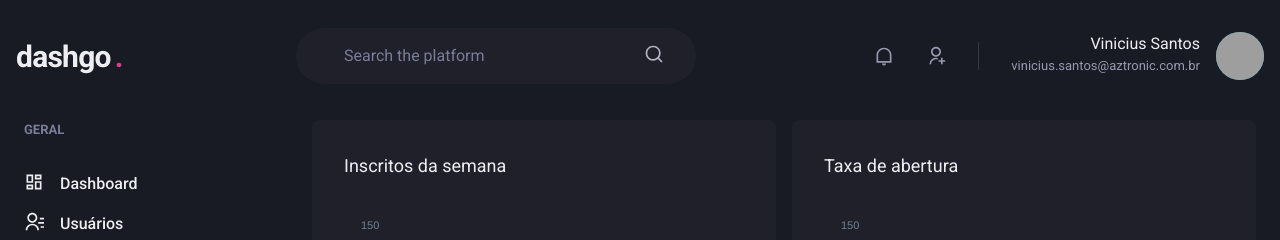
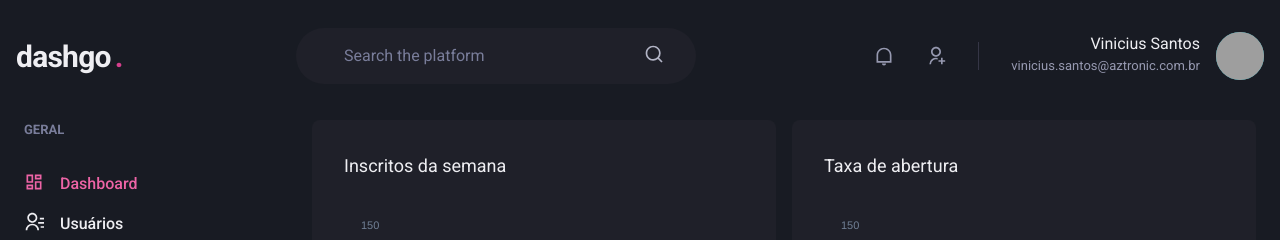
Before and after one commit to vini-cius/dashgo, a Next.js app: page /dashboard in a window 1280 px wide. Shown: the top 240 px of the page. Built offline with nearby package versions, Linux system fonts and the light colour scheme; grey boxes are pictures that could not be loaded.

Commit message:
Sinalizando link ativo

```diff
--- /dev/null
+++ b/src/components/ActiveLink.tsx
@@ -0,0 +1,32 @@
+import Link, { LinkProps } from 'next/link';
+import { useRouter } from 'next/router';
+import { cloneElement, ReactElement } from 'react';
+
+interface ActiveLinkProps extends LinkProps {
+  children: ReactElement;
+  shouldMatchExactHref?: boolean;
+}
+
+export function Activelink({ children, shouldMatchExactHref = false, ...rest }: ActiveLinkProps) {
+  const { asPath } = useRouter();
+  let isActive = false;
+
+  if (shouldMatchExactHref && (asPath === rest.href || asPath === rest.as)) {
+    isActive = true;
+  }
+
+  if (
+    !shouldMatchExactHref && asPath.startsWith(String(rest.href))
+    || asPath.startsWith(String(rest.as))
+  ) {
+    isActive = true;
+  }
+
+  return (
+    <Link {...rest}>
+      {cloneElement(children, {
+        color: isActive ? 'pink.400' : 'gray.50'
+      })}
+    </Link>
+  );
+}
--- a/src/components/Sidebar/NavLink.tsx
+++ b/src/components/Sidebar/NavLink.tsx
@@ -1,6 +1,6 @@
 import { Link as ChakraLink, Icon, Text, LinkProps as ChakraLinkProps } from "@chakra-ui/react";
 import { ElementType } from 'react';
-import Link from 'next/link';
+import { Activelink } from "../ActiveLink";
 
 interface NavLinkProps extends ChakraLinkProps {
   icon: ElementType;
@@ -10,11 +10,11 @@
 
 export function Navlink({ icon, children, href, ...rest }: NavLinkProps) {
   return (
-    <Link href={href} passHref>
+    <Activelink href={href} passHref>
       <ChakraLink display="flex" align="center" {...rest}>
         <Icon as={icon} fontSize="20" />
         <Text ml="4" fontWeight="medium">{children}</Text>
       </ChakraLink>
-    </Link>
+    </Activelink>
   )
 }
```
